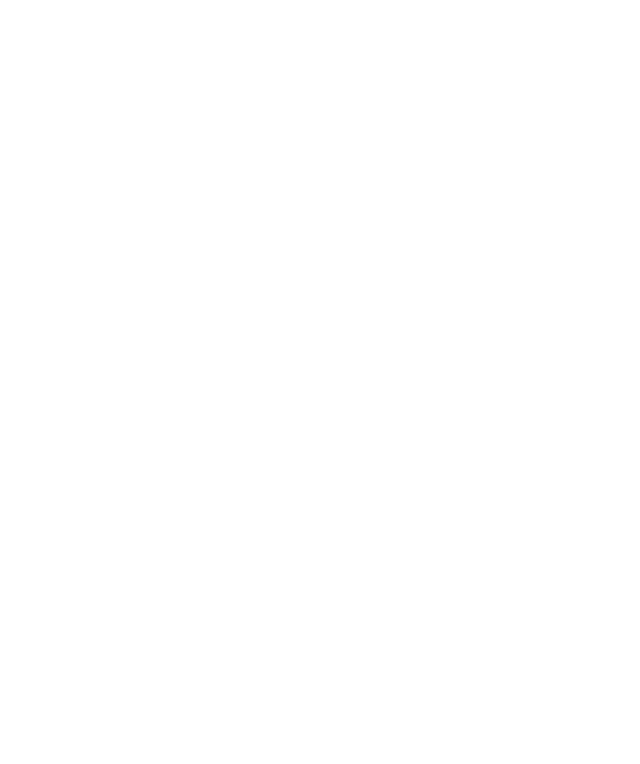
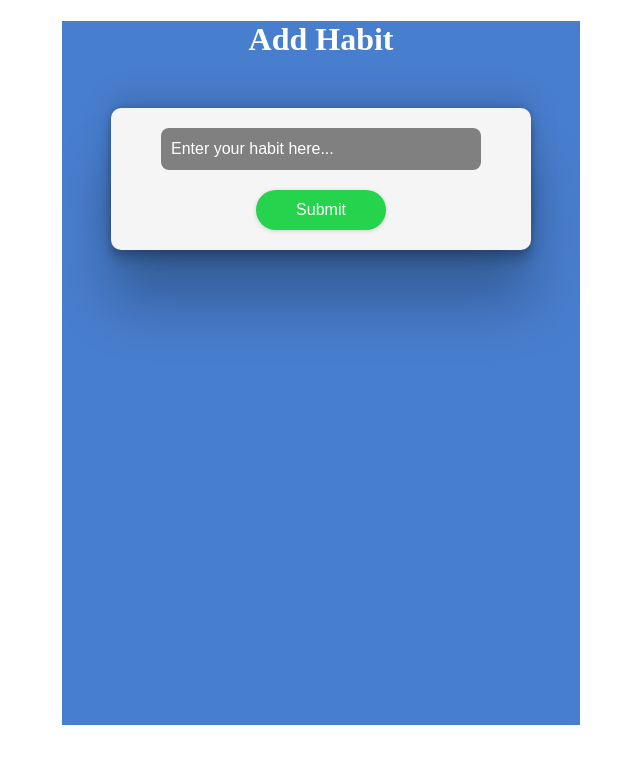
Before and after one commit to Nikhil3522/Habit-Tracker-App, a React (Create React App) app: page /Habit-Tracker-App/addhabit in a window 1280 px wide. Before the commit this address had no page. Shown: the top 764 px of the page, without its empty margins (319-959 px from the left). Built offline with nearby package versions, Linux system fonts and the light colour scheme.

Commit message:
comments added

```diff
--- a/package.json
+++ b/package.json
@@ -2,7 +2,7 @@
   "name": "habit_tracking",
   "homepage": "https://Nikhil3522.github.io/Habit-Tracker-App",
   "version": "0.1.0",
-  "private": true,
+  "private": false,
   "dependencies": {
     "@testing-library/jest-dom": "^5.16.5",
     "@testing-library/react": "^13.4.0",
--- a/src/components/AddHabit.js
+++ b/src/components/AddHabit.js
@@ -7,8 +7,8 @@ import '../App.css';
 function AddHabit(){
     const dispatch = useDispatch();
     const navigate = useNavigate();
-    const [inputValue, setInputValue] = useState(null);
-    const [warning, setWarning] = useState(false);
+    const [inputValue, setInputValue] = useState(null); // I store the value which is filled by user in this state.
+    const [warning, setWarning] = useState(false); // This warning is responsive to display the warning message if user click on dubmit buyyon without write anything in input filed.
 
     let newDate = new Date()
     let date = newDate.getDate();
@@ -39,8 +39,9 @@ function AddHabit(){
     //     month = "Dec"
     // }
 
-    let day = date+'/'+month;
+    let day = date+'/'+month; //Format of our date
 
+    // This useEffect is for hide the warning after 3 seconds.
     useEffect(() => {
         setTimeout(() => {
             setWarning(false);
@@ -51,6 +52,7 @@ function AddHabit(){
         <div className="App">
             <h1>Add Habit</h1>
             <div className='AddTaskContainer'>
+                {/* Input field */}
                 <input
                     className='inputHabitField'
                     type="text"
@@ -58,6 +60,7 @@ function AddHabit(){
                     onChange={(e) => {setInputValue(e.target.value); e.target.value=''}}
                     value={inputValue}
                 />
+                {/* Submit Button */}
                 <button
                     onClick={() => (
                         inputValue !== null ?
@@ -68,6 +71,7 @@ function AddHabit(){
                     }
                     className='addButton'
                 >Submit</button>
+                {/* This is warning message */}
                 <div style={{display:warning?"block":"none"}}>
                     <p style={{color:"red", textAlign:"center"}}>Please write something!</p>
                 </div>
--- a/src/components/App.js
+++ b/src/components/App.js
@@ -12,17 +12,20 @@ function App(props) {
   const dispatch = useDispatch();
   const navigate = useNavigate();
 
-  const [habitList, setHabitList] = useState();
-  const [deleteHabitDependency, setDeleteHabitDependency] = useState(false);
+  const [habitList, setHabitList] = useState(); //In this state I stroe all the habits.
+  const [deleteHabitDependency, setDeleteHabitDependency] = useState(false); //This state is updated when we click on delete btn and after that UI is updated.
 
+  // This useEffect store all the habit in "habitList" state from localstorage.
   useEffect(() => {
     setHabitList(store.getState().allHabit.habit)
   },[deleteHabitDependency]);
 
+  // This useEffect store all the habit in localstorage.
   useEffect(() => {
     localStorage.setItem("HabitStore", JSON.stringify(habitList));
   }, [habitList]);
 
+  // In this function we dispact the deleteHabit and pass the habit name.
   const deleteHabitFunction = (name) => {
     dispatch(deleteHabit(name));
     setDeleteHabitDependency(!deleteHabitDependency);
@@ -32,6 +35,7 @@ function App(props) {
     <div className="App">
       <h1>All Habit</h1>
       {habitList ? habitList.map((item, index )=> (
+        // This is habit component
         <Habit
           title={item[0]}
           handler = {deleteHabitFunction}
@@ -44,6 +48,7 @@ function App(props) {
 
 
       <div className='AddBtnDiv'>
+        {/* THis is add button */}
         <FcPlus className='AddBtn' onClick={() => navigate("/addhabit")} />
       </div>
     </div>
--- a/src/components/View.js
+++ b/src/components/View.js
@@ -89,6 +89,7 @@ function View(props) {
                 ) : null
             )): null}
                 <div style={{display:modifyStatus?"flex":"none"}} className="changeStatusOfHabit">
+                    {/* This is donr button div */}
                     <div
                         className="doneBtn"
                         onClick={() => {
@@ -98,6 +99,7 @@ function View(props) {
                     >
                         <img src={doneImg} width="40px" style={{marginTop: "20px", marginLeft:"10px"}}/>
                     </div>
+                    {/* This is unmarked button div */}
                     <div
                         className="unmarkedBtn"
                         onClick={() => {
@@ -106,6 +108,7 @@ function View(props) {
                         }
                     >
                     </div>
+                    {/* This is not done button div */}
                     <div
                         className="notdoneBtn"
                         onClick={() => {
--- a/src/routes/Navigator.js
+++ b/src/routes/Navigator.js
@@ -6,7 +6,7 @@ import View from "../components/View";
 const Navigator = () => {
 
     return (
-        <BrowserRouter>
+        <BrowserRouter basename="/Habit-Tracker-App">
             <Routes>
                 <Route
                     path="/" element={ <App /> }
```
Also changed, not shown: src/components/Habit.js (+7 -0 lines).
